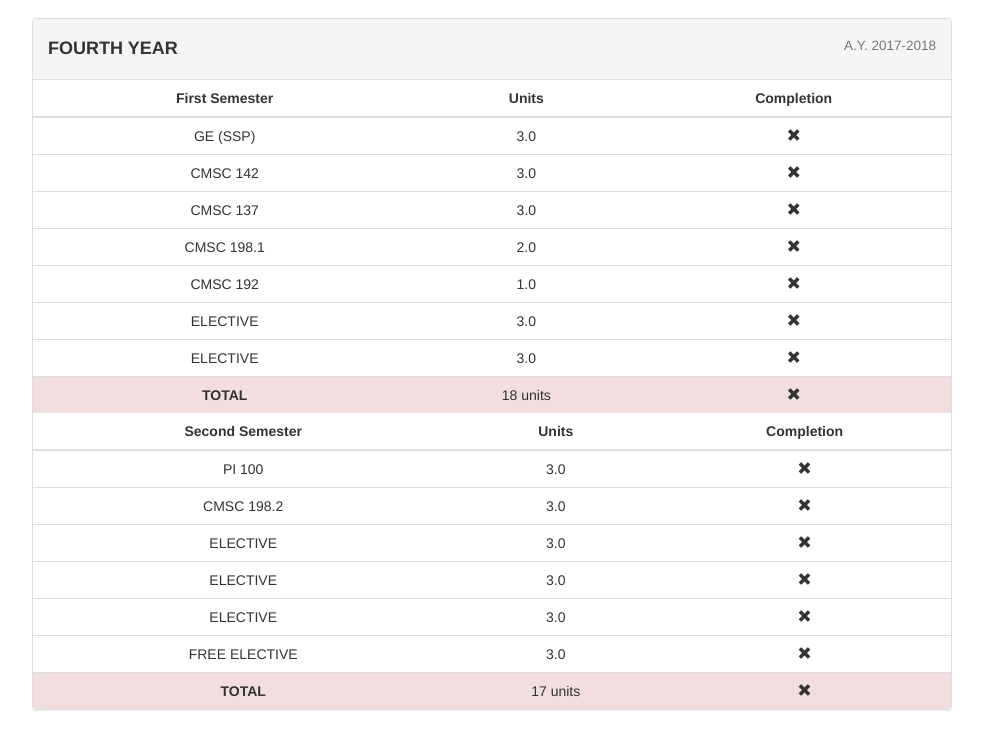
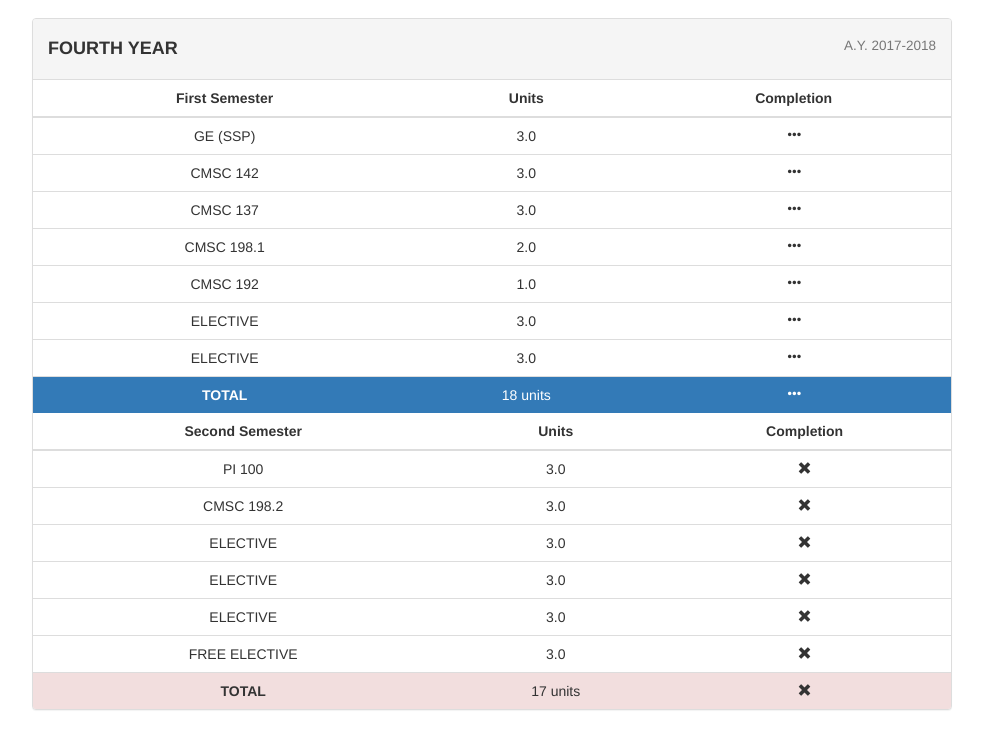
Before and after one commit to allynjdc/PAGOD, a plain HTML site: page html/study_plan.htm in a window 1280 px wide. Shown: the part 3299-4029 px from the top of the page, without its empty margins (148-1131 px from the left). Drawn offline with Linux system fonts and the light colour scheme.

Commit message:
edited study plan and home

```diff
--- a/html/study_plan.htm
+++ b/html/study_plan.htm
@@ -43,7 +43,7 @@
 					</ul>
 					<ul class="nav navbar-nav navbar-right">
 						<li><a href="index.htm" data-toggle="tooltip" data-placement="bottom" title="Home" ><span class="glyphicon glyphicon-home"></span></a></li>
-						<li class="active"><a href="profile.htm" data-toggle="tooltip" data-placement="bottom" title="Profile">Allyn Joy</a></li>
+						<li class="active"><a href="javascript:void(0)" data-toggle="tooltip" data-placement="bottom" title="Profile">Allyn Joy</a></li>
 					</ul>
 				</div>
 			</div>
@@ -570,44 +570,44 @@
 							<tr>
 								<td>GE (SSP)</td>
 								<td>3.0</td>
-								<td><span class="glyphicon glyphicon-remove"></span></td>
+								<td><span class="glyphicon glyphicon-option-horizontal"></span></td>
 							</tr>
 							<tr>
 								<td>CMSC 142</td>
 								<td>3.0</td>
-								<td><span class="glyphicon glyphicon-remove"></span></td>
+								<td><span class="glyphicon glyphicon-option-horizontal"></span></td>
 							</tr>
 							<tr>
 								<td>CMSC 137</td>
 								<td>3.0</td>
-								<td><span class="glyphicon glyphicon-remove"></span></td>
+								<td><span class="glyphicon glyphicon-option-horizontal"></span></td>
 							</tr>
 							<tr>
 								<td>CMSC 198.1</td>
 								<td>2.0</td>
-								<td><span class="glyphicon glyphicon-remove"></span></td>
+								<td><span class="glyphicon glyphicon-option-horizontal"></span></td>
 							</tr>
 							<tr>
 								<td>CMSC 192</td>
 								<td>1.0</td>
-								<td><span class="glyphicon glyphicon-remove"></span></td>
+								<td><span class="glyphicon glyphicon-option-horizontal"></span></td>
 							</tr>
 							<tr>
 								<td>ELECTIVE</td>
 								<td>3.0</td>
-								<td><span class="glyphicon glyphicon-remove"></span></td>
+								<td><span class="glyphicon glyphicon-option-horizontal"></span></td>
 							</tr>
 							<tr>
 								<td>ELECTIVE</td>
 								<td>3.0</td>
-								<td><span class="glyphicon glyphicon-remove"></span></td>
+								<td><span class="glyphicon glyphicon-option-horizontal"></span></td>
 							</tr>
 						</tbody>
 						<tfoot>
-							<tr class="bg-danger">
+							<tr class="bg-primary">
 								<td><strong>TOTAL</strong></td>
 								<td>18 units</td>
-								<td><span class="glyphicon glyphicon-remove"></span></td>
+								<td><span class="glyphicon glyphicon-option-horizontal"></span></td>
 							</tr>
 						</tfoot>
 					</table>
```
Also changed, not shown: html/home1.htm (+2 -4 lines), html/index.htm (+2 -2 lines), html/wishlist.htm (+1 -1 lines).
